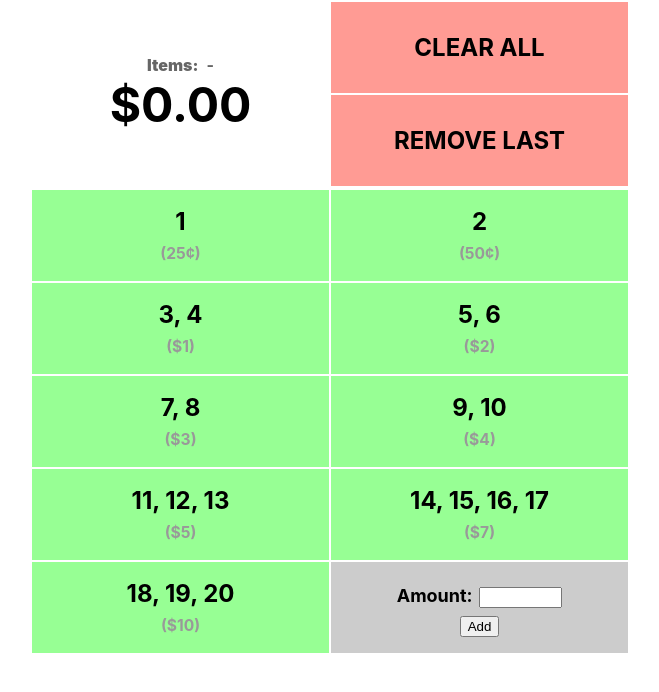
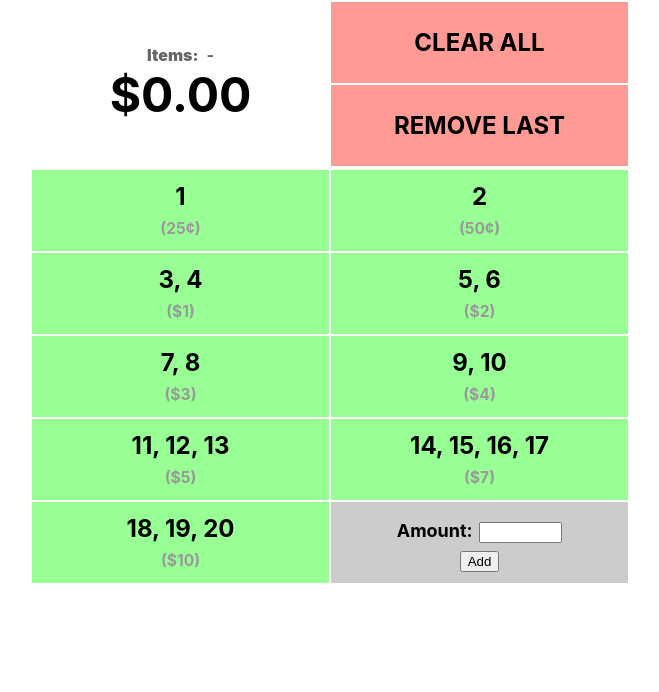
Before and after one commit to nathanalderson/christmas-store-calc, a React (Create React App) app: page / in a window 1280 px wide. Shown: the top 692 px of the page, without its empty margins (310-969 px from the left). Built offline with nearby package versions, Linux system fonts and the light colour scheme.

Commit message:
Slightly smaller buttons

```diff
--- a/src/App.css
+++ b/src/App.css
@@ -35,7 +35,7 @@ td {
   width: 50%;
   font-size: 150%;
   padding: 0em 0.2em;
-  height: 85px;
+  height: 75px;
   font-weight: bolder;
 }
 
```
